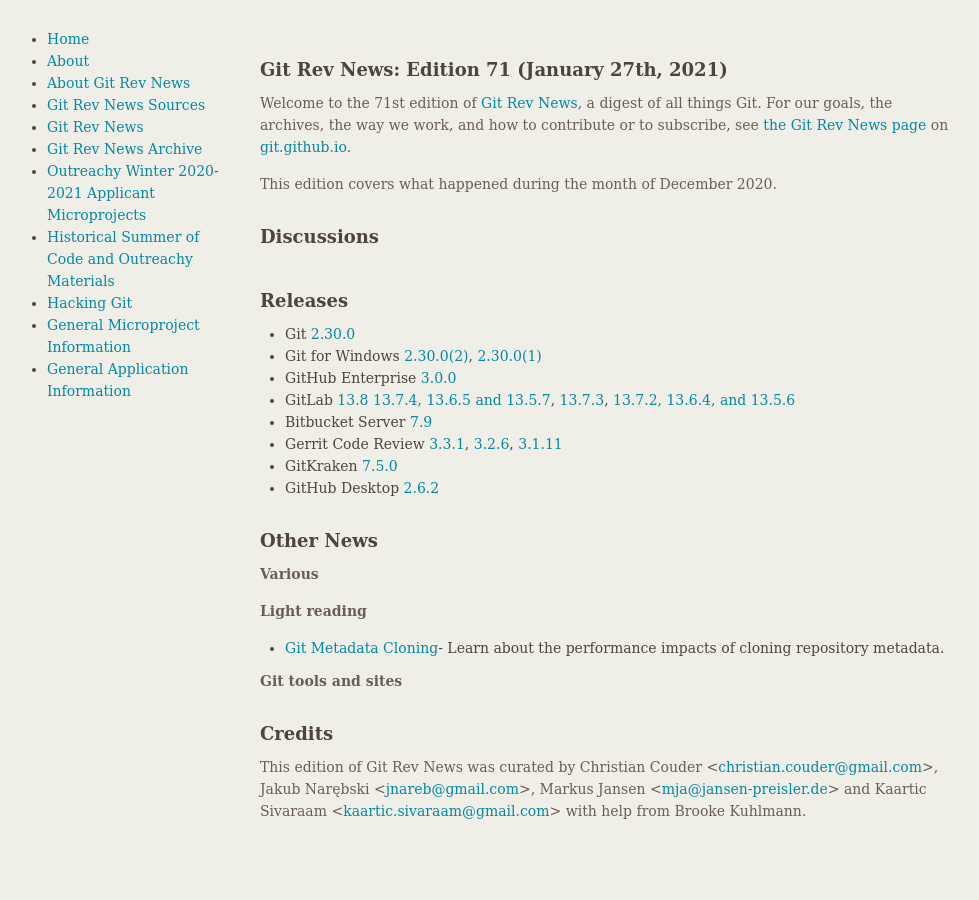
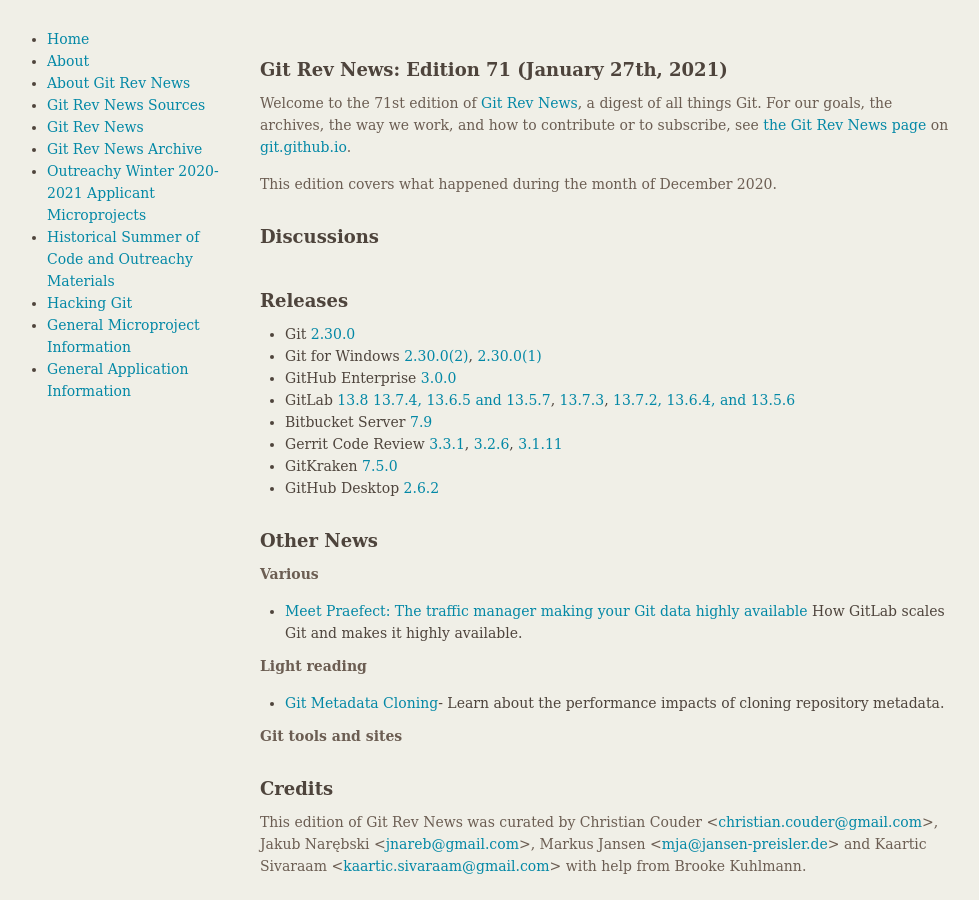
Before and after one commit to git/git.github.io, a Jekyll site: the page built from rev_news/drafts/edition-71.md, in a window 1280 px wide. Shown: the whole page, without its empty margins (149-1128 px from the left). Built offline with Jekyll 4.4.1, drawn with Linux system fonts in a browser that asks for light colours.

Commit message:
rn-71: add 'Meet Praefect' article

```diff
--- a/rev_news/drafts/edition-71.md
+++ b/rev_news/drafts/edition-71.md
@@ -54,6 +54,8 @@
 
 __Various__
 
+* [Meet Praefect: The traffic manager making your Git data highly available](https://about.gitlab.com/blog/2021/01/21/high-availability-git-storage-with-praefect/)
+  How GitLab scales Git and makes it highly available.
 
 __Light reading__
 
```
